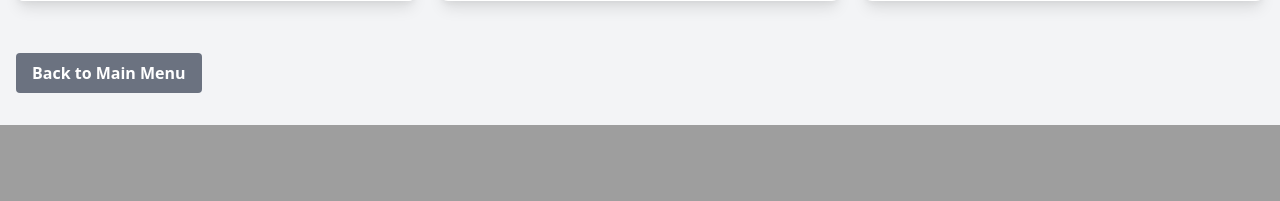
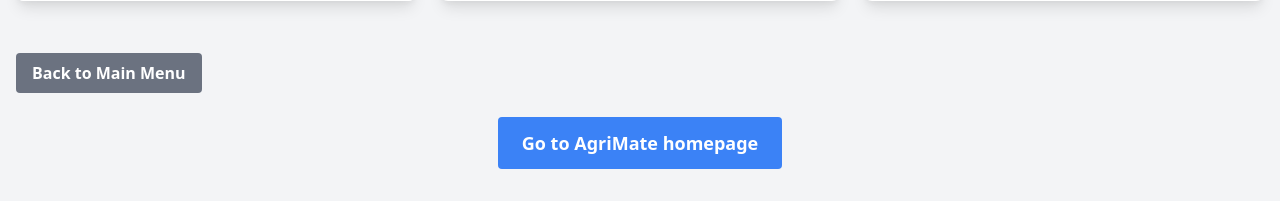
Before and after one commit to AaryanPalve5/AgriMart, a Flask app: page /gallery in a window 1280 px wide. Shown: the part 1211-1412 px from the top of the page. Before the commit the page ends 1336 px from the top, so only its background shows below. Run offline with Flask 3, Linux system fonts and the light colour scheme; data comes from the database, SQL or seed files in the repository; both versions use the stored data as it was after the commit.

Commit message:
Agrimate home page link added

```diff
--- a/templates/gallery.html
+++ b/templates/gallery.html
@@ -90,6 +90,12 @@
             {% endfor %}
         </div>
         <button class="bg-gray-500 text-white font-bold py-2 px-4 rounded mt-8 hover:bg-gray-600 focus:outline-none focus:ring-2 focus:ring-gray-500" onclick="window.location.href='{{ url_for('index') }}'">Back to Main Menu</button>
+        <div class="text-center mt-6">
+            <a href="https://aaryanpalve5.github.io/agrimate/" class="bg-blue-500 text-white font-bold py-3 px-6 rounded hover:bg-blue-600 inline-block text-lg">
+                Go to AgriMate homepage
+            </a>
+        </div>
+
     </div>
     <!-- Modal for displaying images -->
     <div id="myModal" class="modal">
--- a/templates/index.html
+++ b/templates/index.html
@@ -26,6 +26,12 @@
                 <button class="bg-green-700 text-white font-bold py-2 px-4 rounded hover:bg-green-800" onclick="window.location.href='{{ url_for('gallery') }}'">View Current Products</button>
             {% endif %}
         </div>
+        <div class="text-center mt-6">
+            <a href="https://aaryanpalve5.github.io/agrimate/" class="bg-blue-500 text-white font-bold py-3 px-6 rounded hover:bg-blue-600 inline-block text-lg">
+                Go to AgriMate homepage
+            </a>
+        </div>
+
     </div>
 </body>
 </html>
```
Also changed, not shown: images.db.
